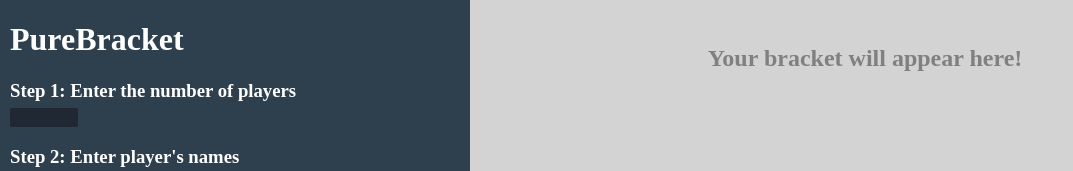
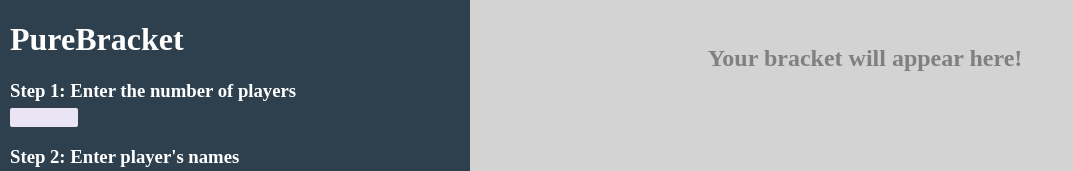
Before and after one commit to SeanMurphyBR/Brackets, a plain HTML site: page index.html in a window 1280 px wide. Shown: the top 171 px of the page, without its empty margins (0-1073 px from the left). Drawn offline with Linux system fonts and the light colour scheme.

Commit message:
Update style.css

```diff
--- a/style.css
+++ b/style.css
@@ -98,8 +98,8 @@ div.spacer {
   border-right: 1px solid #555; }
 
 input#numberOfPlayers {
-  color: #fff;
-  background-color: rgba(24, 24, 36, 0.6);
+  color: #000000;
+  background-color: #EBE4F5;
   border-width: 0;
   padding: 2px;
   border-radius: 2px;
```
